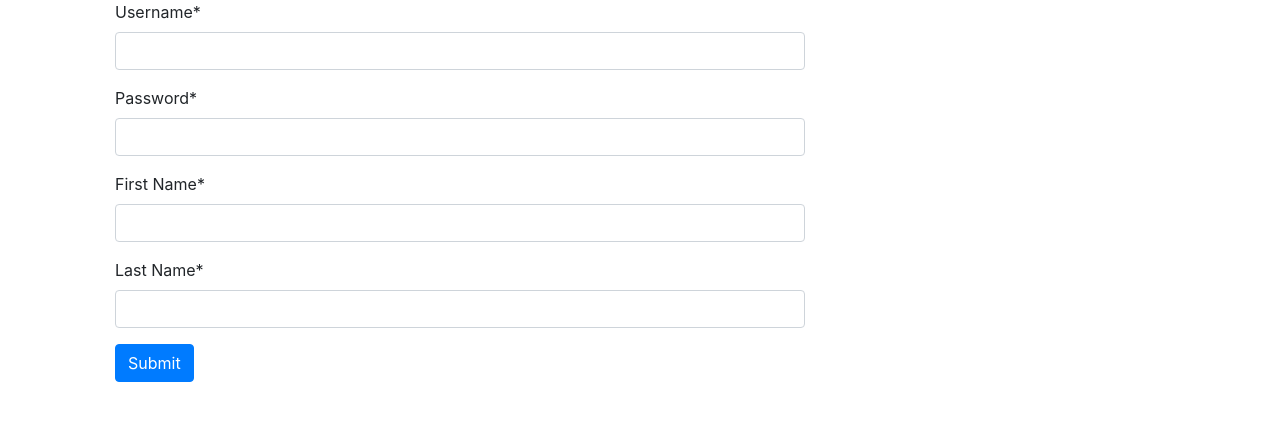
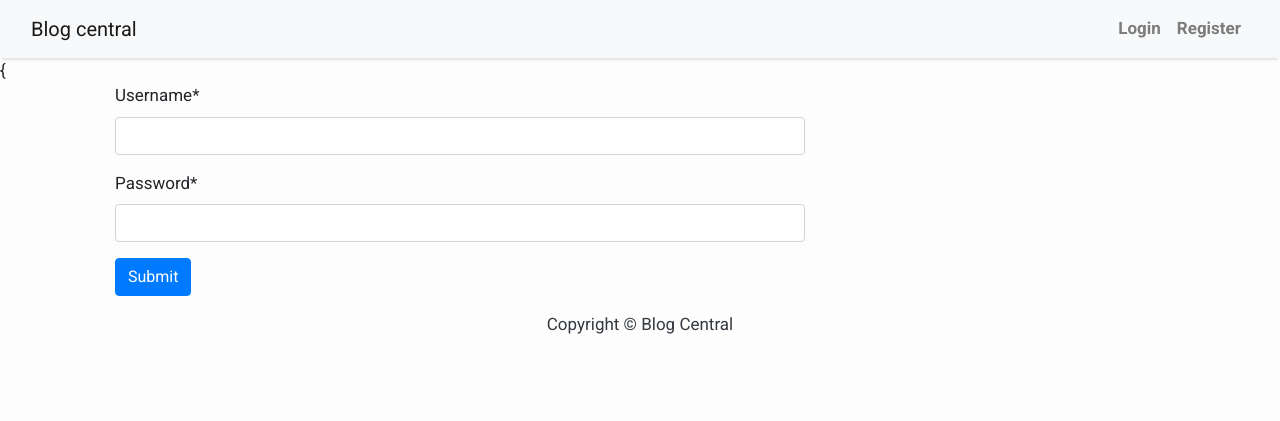
Before and after one commit to abhisheksahu92/Blog-Central, a Django app: page /accounts/login in a window 1280 px wide. Shown: the top 421 px of the page. Run offline with Django 3.2, Linux system fonts and the light colour scheme; some libraries are stand-ins or nearby versions.

Commit message:
implemented User Login and Form Validation and User login required

```diff
--- a/src/accounts/forms.py
+++ b/src/accounts/forms.py
@@ -1,7 +1,44 @@
 from django import forms
+from django.contrib.auth import authenticate
+from django.contrib.auth.models import User
+
+class UserRegisterForm(forms.Form):
+    username = forms.CharField(label='Username', max_length=120, required=True)
+    password = forms.CharField(label = 'Password', max_length=120, required=True,widget=forms.PasswordInput)
+    email    = forms.EmailField(label = 'Email', required=True)
+    confirm_email    = forms.EmailField(label = 'Confirm Email', required=True)
+    first_name = forms.CharField(label = 'First Name', max_length=120, required=True)
+    last_name = forms.CharField(label = 'Last Name', max_length=120, required=True)
+
+    def clean(self,*args, **kwargs):
+        print(self.cleaned_data)
+        username = self.cleaned_data.get('username')
+        password = self.cleaned_data.get('password')
+        email    = self.cleaned_data.get('email')
+        confirm_email    = self.cleaned_data.get('confirm_email')
+
+        if username and password:
+            user = User.objects.filter(username=username).exists()
+            if user:
+                raise forms.ValidationError('Username registered. Please check with different username.')
+
+        if email != confirm_email:
+            raise forms.ValidationError('Emails and confirm email should be same.')
+
+        if User.objects.filter(email=email).exists():
+            raise forms.ValidationError('Emails already exists.')
 
 class UserLoginForm(forms.Form):
     username = forms.CharField(label='Username', max_length=120, required=True)
     password = forms.CharField(label = 'Password', max_length=120, required=True,widget=forms.PasswordInput)
-    first_name = forms.CharField(label = 'First Name', max_length=120, required=True)
-    last_name = forms.CharField(label = 'Last Name', max_length=120, required=True)
+
+    def clean(self,*args, **kwargs):
+        username = self.cleaned_data.get('username')
+        password = self.cleaned_data.get('password')
+        if username and password:
+            user = User.objects.filter(username=username).exists()
+            if not user:
+                raise forms.ValidationError('Username does not exists. Please register')
+            user_pass = authenticate(username=username,password =password)
+            if not user_pass:
+                raise forms.ValidationError('Password is not correct.')
--- a/src/accounts/templates/accounts/base.html
+++ b/src/accounts/templates/accounts/base.html
@@ -1,20 +1,97 @@
-<!doctype html>
-<html lang="en">
+<!DOCTYPE html>
+<html>
+
     <head>
-  <meta charset="utf-8">
-  <meta name="viewport" content="width=device-width, initial-scale=1, shrink-to-fit=no">
-  <link rel="stylesheet" href="https://stackpath.bootstrapcdn.com/bootstrap/4.1.3/css/bootstrap.min.css" integrity="sha384-MCw98/SFnGE8fJT3GXwEOngsV7Zt27NXFoaoApmYm81iuXoPkFOJwJ8ERdknLPMO" crossorigin="anonymous">
-  <title>{% block title %}
-{% endblock title %}</title>
+        <title>{% block head_title %}Try Django 1.9{% endblock head_title %}</title>
+        <link href="https://fonts.googleapis.com/css?family=Roboto:400,700" rel="stylesheet">
+        <meta name="google" content="notranslate" />
+        <meta name="viewport" content="width=device-width, initial-scale=1" />
+        <link rel="stylesheet" href="https://maxcdn.bootstrapcdn.com/bootstrap/4.0.0/css/bootstrap.min.css" integrity="sha384-Gn5384xqQ1aoWXA+058RXPxPg6fy4IWvTNh0E263XmFcJlSAwiGgFAW/dAiS6JXm"
+            crossorigin="anonymous" />
+    {% block head_extra %}
+    {% endblock head_extra %}
     </head>
+
     <body>
-  <div class="container">
+        <style>
+            body {
+            font-family: "Roboto", sans-serif;
+            font-size: 17px;
+            background-color: #fdfdfd;
+        }
+        .shadow {
+            box-shadow: 0 4px 2px -2px rgba(0, 0, 0, 0.1);
+        }
+        .btn-danger {
+            color: #fff;
+            background-color: #f00000;
+            border-color: #dc281e;
+        }
+        .masthead {
+            background: #3398E1;
+            height: auto;
+            padding-bottom: 15px;
+            box-shadow: 0 16px 48px #E3E7EB;
+            padding-top: 10px;
+        }
+        .wmd-panel {
+            margin-left: 0px;
+            margin-right: 0px;
+            width: 100%;
+            min-width: 500px;
+        }
+    </style>
+
+        <!-- Navigation -->
+        <nav class="navbar navbar-expand-lg navbar-light bg-light shadow" id="mainNav">
+            <div class="container-fluid">
+                <a class="navbar-brand" href="{% url 'posts:postindex'%}">Blog central</a>
+                <button class="navbar-toggler navbar-toggler-right" type="button" data-toggle="collapse" data-target="#navbarResponsive"
+                    aria-controls="navbarResponsive" aria-expanded="false" aria-label="Toggle navigation">
+                    <span class="navbar-toggler-icon"></span>
+                </button>
+                <div class="collapse navbar-collapse" id="navbarResponsive">
+                    <ul class="navbar-nav ml-auto">
+                    {% if request.user.is_authenticated%}
+                        <li class="nav-item text-black">
+                            <a class="nav-link text-black font-weight-bold" href="{% url 'posts:postcreate'%}">Create</a>
+                        </li>
+                        <li class="nav-item text-black">
+                            <a class="nav-link text-black font-weight-bold" href="{% url 'posts:postlist'%}">Your Posts</a>
+                        </li>
+                        <li class="nav-item text-black">
+                            <a class="nav-link text-black font-weight-bold" href="{% url 'accounts:logout'%}">Logout</a>
+                        </li>
+                    {% else %}
+                        <li class="nav-item text-black">
+                            <a class="nav-link text-black font-weight-bold" href="{% url 'accounts:login'%}">Login</a>
+                        </li>
+                        <li class="nav-item text-black">
+                            <a class="nav-link text-black font-weight-bold" href="{% url 'accounts:register'%}">Register</a>
+                        </li>
+                    {% endif %}
+                    </ul>
+                </div>
+            </div>
+        </nav>
+        <div id="fb-root"></div>
+
+        {% include 'posts/message.html'%}
+        {<div class="container">
           {% block content %}
           {% endblock %}
         </div>
-   <script src="https://code.jquery.com/jquery-3.3.1.slim.min.js" integrity="sha384-q8i/X+965DzO0rT7abK41JStQIAqVgRVzpbzo5smXKp4YfRvH+8abtTE1Pi6jizo" crossorigin="anonymous"></script>
-    <script src="https://cdnjs.cloudflare.com/ajax/libs/popper.js/1.14.7/umd/popper.min.js" integrity="sha384-UO2eT0CpHqdSJQ6hJty5KVphtPhzWj9WO1clHTMGa3JDZwrnQq4sF86dIHNDz0W1" crossorigin="anonymous"></script>
-    <script src="https://stackpath.bootstrapcdn.com/bootstrap/4.3.1/js/bootstrap.min.js" integrity="sha384-JjSmVgyd0p3pXB1rRibZUAYoIIy6OrQ6VrjIEaFf/nJGzIxFDsf4x0xIM+B07jRM" crossorigin="anonymous"></script>
-
+        <!-- Footer -->
+        <footer class="py-3 bg-grey">
+            <p class="m-0 text-dark text-center ">Copyright &copy; Blog Central</p>
+        </footer>
+        <script async defer crossorigin="anonymous" src="https://connect.facebook.net/en_GB/sdk.js#xfbml=1&version=v9.0" nonce="CLyfPOA4"></script>
+        <script
+			  src="https://code.jquery.com/jquery-3.5.1.min.js"
+			  integrity="sha256-9/aliU8dGd2tb6OSsuzixeV4y/faTqgFtohetphbbj0="
+			  crossorigin="anonymous"></script>
+        <script src='https://cdnjs.cloudflare.com/ajax/libs/marked/1.2.7/marked.min.js'></script>
+        <script type = 'text/javascript'>
+        </script>
     </body>
 </html>
--- a/src/accounts/templates/accounts/logout.html
+++ /dev/null
@@ -1 +0,0 @@
-<h1>Hello</h1>
--- a/src/accounts/urls.py
+++ b/src/accounts/urls.py
@@ -6,7 +6,7 @@ app_name = 'comments'
 
 urlpatterns = [
     path('login',views.login_view,name='login'),
-    path('register',views.register_view,name='logout'),
-    path('logout',views.logout_view,name='register'),
+    path('register',views.register_view,name='register'),
+    path('logout',views.logout_view,name='logout'),
 
 ]
--- a/src/accounts/views.py
+++ b/src/accounts/views.py
@@ -1,7 +1,11 @@
 from django.shortcuts import render
 from django.contrib.auth import login,logout,authenticate,get_user_model
-
-from .forms import UserLoginForm
+from django.http import HttpResponseRedirect
+from django.shortcuts import reverse
+from django.contrib.auth.models import User
+from django.contrib.auth.decorators import login_required
+from django.contrib import messages
+from .forms import UserLoginForm,UserRegisterForm
 
 # Create your views here.
 
@@ -10,16 +14,48 @@ def login_view(request):
     title = 'Login'
     if form.is_valid():
         username = form.cleaned_data.get('username')
-        password = form.cleaned_data.get('username')
-        first_name = form.cleaned_data.get('username')
-        last_name = form.cleaned_data.get('username')
+        password = form.cleaned_data.get('password')
+        user = authenticate(username = username,password = password)
+        if user:
+            login(request,user)
+            return HttpResponseRedirect(reverse('posts:postindex'))
+        else:
+            messages.error(request,'Invalid Credentials')
+            return HttpResponseRedirect(reverse('accounts:login'))
+
     context = {'form':form,'title':title}
     return render(request,'accounts/login.html',context=context)
 
 def register_view(request):
-    context = {}
+    registered = False
+    form = UserRegisterForm(request.POST or None)
+    title = 'Register'
+    if form.is_valid():
+            username = form.cleaned_data.get('username')
+            password = form.cleaned_data.get('password')
+            email    = form.cleaned_data.get('email')
+            first_name    = form.cleaned_data.get('first_name')
+            last_name    = form.cleaned_data.get('last_name')
+            if User.objects.filter(username=username).exists():
+                messages.success(request,'User already exits. Please Login')
+            else:
+                User.objects.create_user(
+                    username = username,
+                    email=email,
+                    password=password,
+                    first_name = first_name,
+                    last_name = last_name
+
+                )
+                messages.success(request,'Registration is Done.')
+            return HttpResponseRedirect(reverse('accounts:login'))
+    else:
+        print(form.errors)
+
+    context = {'form':form,'registered':registered,'title':title}
     return render(request,'accounts/register.html',context=context)
 
+@login_required
 def logout_view(request):
-    context = {}
-    return render(request,'accounts/logout.html',context=context)
+    logout(request)
+    return HttpResponseRedirect(reverse('posts:postindex'))
--- a/src/posts/forms.py
+++ b/src/posts/forms.py
@@ -13,7 +13,6 @@ class PostForm(forms.ModelForm):
         fields = [
             'title',
             'content',
-            'image',
             'draft',
             'publish'
         ]
--- a/src/posts/templates/posts/index.html
+++ b/src/posts/templates/posts/index.html
@@ -50,7 +50,9 @@
                     <div class= 'post-detail-item'>{{ post.get_markdown | truncatechars_html:450 }}</div>
                     <a class="btn btn-primary" href = "{{ post.get_absolute_url }}">View<span class="sr-only">(current)</span></a>
                     <a class="btn btn-primary" href = "{{ post.get_absolute_url_update }}">Update </a>
-                    <a class="btn btn-primary" href = "{{ post.get_absolute_url_delete }}">Delete</a>
+                    {% if request.user.is_authenticated%}
+                        <a class="btn btn-primary" href = "{{ post.get_absolute_url_delete }}">Delete</a>
+                    {% endif %}
                 </div>
             </div>
             {% endfor %}
--- a/src/posts/templates/posts/list.html
+++ b/src/posts/templates/posts/list.html
@@ -23,7 +23,7 @@
             <div class=" col-md-13 col-md-14 mx-auto">
                 <div class="site-heading">
 
-                      <h3 class=" site-heading my-4 mt-3 text-white"> Welcome to {{request.user}} Blog </h3>
+                      <h3 class=" site-heading my-4 mt-3 text-white"> Welcome to {{request.user.get_full_name}} Blog </h3>
 
                 </div>
             </div>
```
Also changed, not shown: src/accounts/templates/accounts/register.html (+23 -1 lines), src/posts/templates/posts/base.html (+10 -1 lines), src/db.sqlite3. Lines whose indentation alone changed are shown as unchanged.
